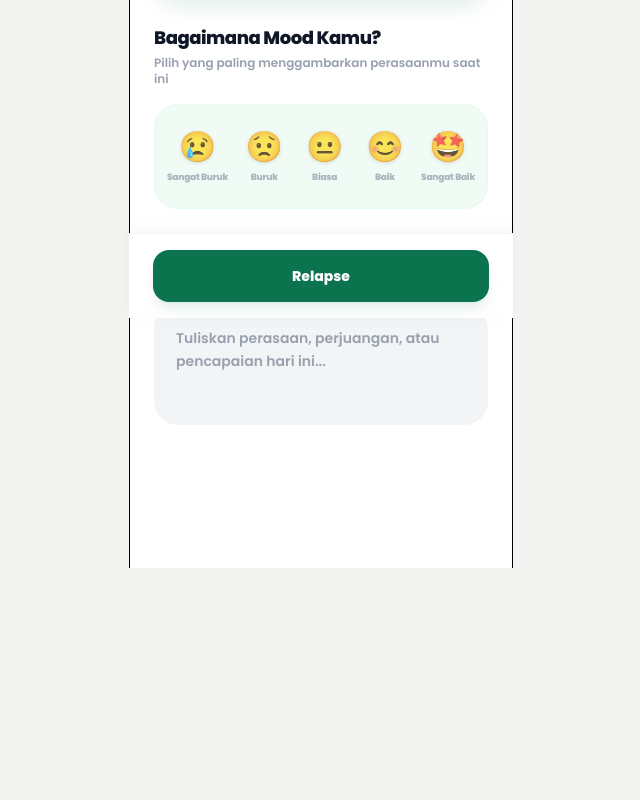
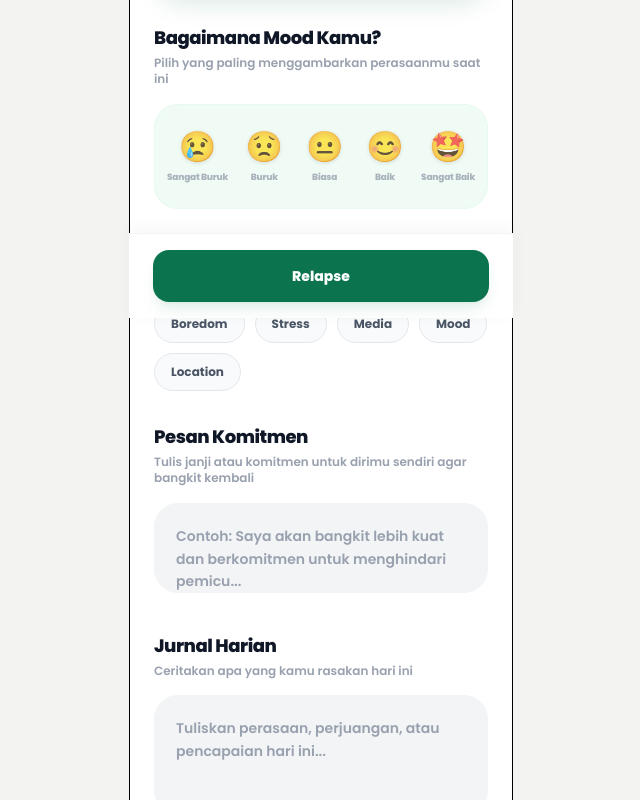
Before and after one commit to Pulih-app/frontend, a Next.js app: page /relapse in a window 1280 px wide. Shown: the part 482-1282 px from the top of the page, without its empty margins (319-959 px from the left). Before the commit the page ends 1050 px from the top, so only its background shows below. Built offline with nearby package versions, Linux system fonts and the light colour scheme.

Commit message:
feat: add relapse triggers and commitment message inputs on relapse page

```diff
--- a/app/home/page.tsx
+++ b/app/home/page.tsx
@@ -55,8 +55,8 @@ export default function UserHomePage() {
         <h2 className="text-xl font-bold tracking-[-0.02em] text-gray-900">Daily Routine</h2>
 
         <Link href="/daily-checkin" className="mt-4 flex items-center relative overflow-hidden rounded-2xl bg-[#effbf4] px-5 py-3.5 active:scale-[0.99] border border-[#d2f3df]/30 transition-transform">
-          <div className="w-8 h-8 shrink-0  mr-2">
-            <Image src="/assets/billy_checkin.png" width={500} height={500} alt="Billy Checkin" className="object-contain absolute -left-36 -bottom-4 w-full h-full" />
+          <div className="w-8 h-8 shrink-0  mr-3">
+            <Image src="/assets/billy_checkin.png" width={500} height={500} alt="Billy Checkin" className="object-contain absolute -left-5 -bottom-4 w-20 h-20" />
           </div>
 
           <span className="min-w-0 flex-1 ">
--- a/app/relapse/page.tsx
+++ b/app/relapse/page.tsx
@@ -14,6 +14,8 @@ interface MoodOption {
 export default function RelapsePage() {
     const router = useRouter();
     const [selectedMood, setSelectedMood] = useState<number | null>(null);
+    const [selectedTriggers, setSelectedTriggers] = useState<string[]>([]);
+    const [commitmentMessage, setCommitmentMessage] = useState("");
     const [journalText, setJournalText] = useState("");
     const [dateString, setDateString] = useState("");
     const [showSuccessToast, setShowSuccessToast] = useState(false);
@@ -37,6 +39,14 @@ export default function RelapsePage() {
         { label: "Baik", emoji: "😊", value: 4 },
         { label: "Sangat Baik", emoji: "🤩", value: 5 },
     ];
+
+    const handleTriggerToggle = (trigger: string) => {
+        setSelectedTriggers(prev =>
+            prev.includes(trigger)
+                ? prev.filter(t => t !== trigger)
+                : [...prev, trigger]
+        );
+    };
 
     const handleSubmit = () => {
         setShowSuccessToast(true);
@@ -131,6 +141,50 @@ export default function RelapsePage() {
                 </div>
             </section>
 
+            {/* Relapse Triggers Section */}
+            <section className="mt-8">
+                <h2 className="text-[18px] font-black tracking-tight text-gray-900">
+                    Apa pemicu Relapse Kamu?
+                </h2>
+                <p className="text-xs font-semibold text-gray-400 mt-1 leading-snug">
+                    Pilih salah satu atau lebih pemicu yang kamu hadapi
+                </p>
+                <div className="flex flex-wrap gap-2.5 mt-4">
+                    {["Boredom", "Stress", "Media", "Mood", "Location"].map((trigger) => {
+                        const isSelected = selectedTriggers.includes(trigger.toLowerCase());
+                        return (
+                            <button
+                                key={trigger}
+                                onClick={() => handleTriggerToggle(trigger.toLowerCase())}
+                                className={`px-4 py-2.5 rounded-full text-xs font-bold transition-all border cursor-pointer ${
+                                    isSelected
+                                        ? "bg-[#0b744f] border-[#0b744f] text-white shadow-sm shadow-[#0b744f]/20 scale-105"
+                                        : "bg-gray-50 border-gray-200 text-gray-600 hover:bg-gray-100/50"
+                                }`}
+                            >
+                                {trigger}
+                            </button>
+                        );
+                    })}
+                </div>
+            </section>
+
+            {/* Commitment Message Section */}
+            <section className="mt-8">
+                <h2 className="text-[18px] font-black tracking-tight text-gray-900">
+                    Pesan Komitmen
+                </h2>
+                <p className="text-xs font-semibold text-gray-400 mt-1 leading-snug">
+                    Tulis janji atau komitmen untuk dirimu sendiri agar bangkit kembali
+                </p>
+                <textarea
+                    value={commitmentMessage}
+                    onChange={(e) => setCommitmentMessage(e.target.value)}
+                    placeholder="Contoh: Saya akan bangkit lebih kuat dan berkomitmen untuk menghindari pemicu..."
+                    className="w-full min-h-[90px] rounded-[24px] border-2 border-transparent bg-gray-100 p-5 text-sm font-semibold outline-none focus:border-[#2e7d32] focus:bg-white transition-colors text-gray-800 placeholder-gray-400 mt-4 resize-none leading-relaxed"
+                />
+            </section>
+
             {/* Daily Journal Section */}
             <section className="mt-8 mb-6">
                 <h2 className="text-[18px] font-black tracking-tight text-gray-900">
```
